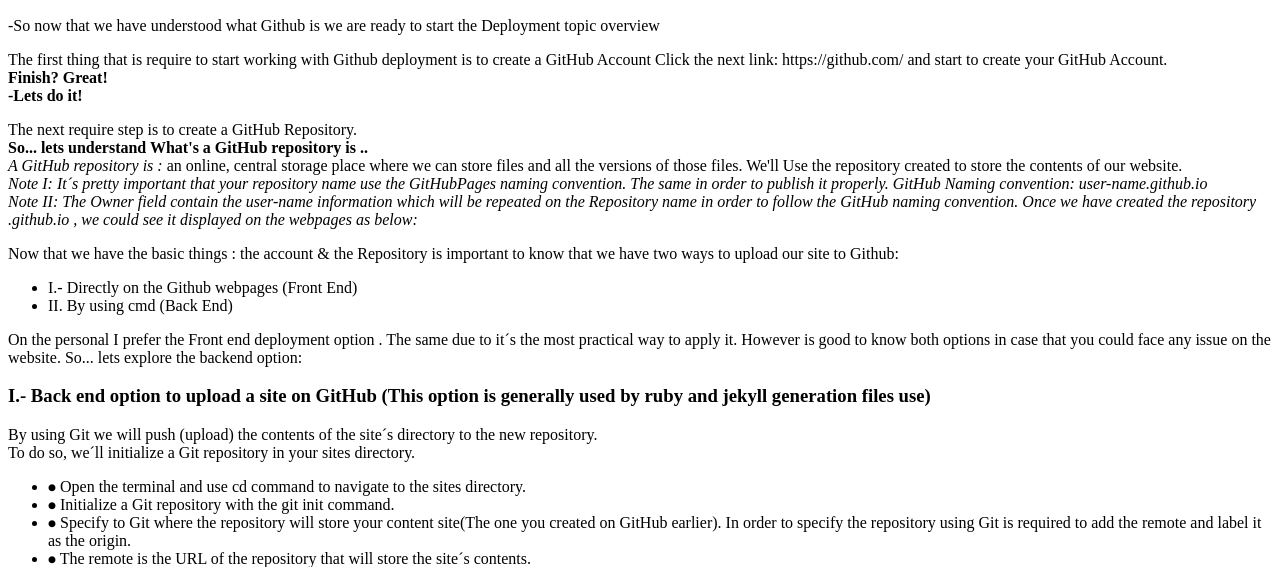
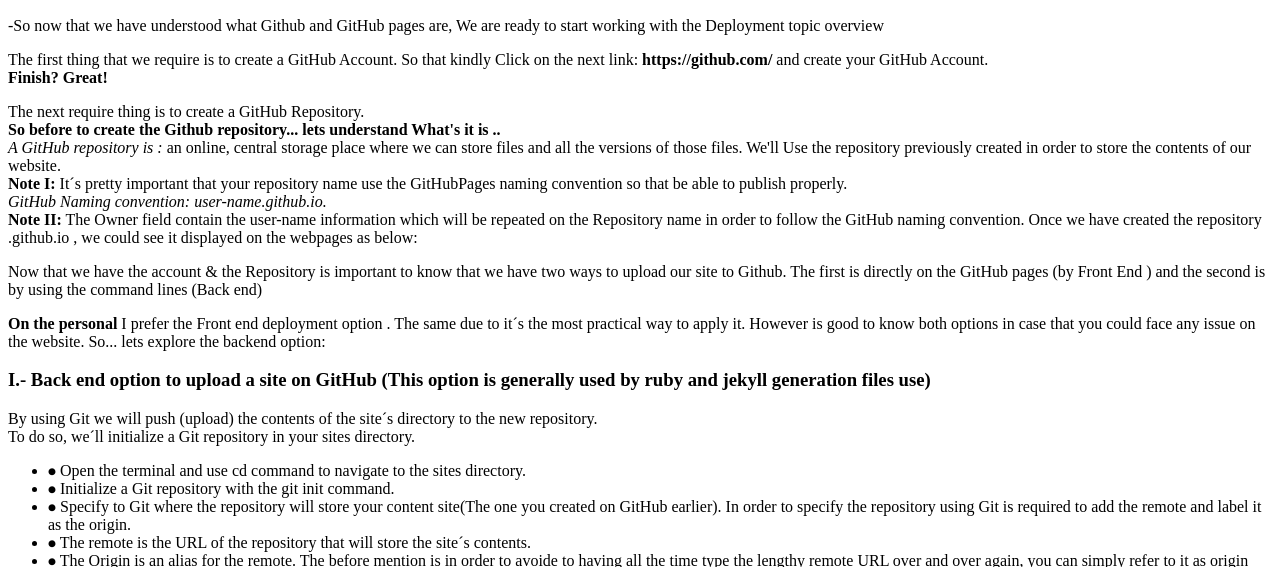
Before and after one commit to Alcored/Github_Introduction, a plain HTML site: page index.html in a window 1280 px wide. Shown: the part 624-1191 px from the top of the page. Drawn offline with Linux system fonts and the light colour scheme.

Commit message:
Update index.html

```diff
--- a/index.html
+++ b/index.html
@@ -33,47 +33,43 @@
 
    <br/>
 
-  <p>-So now that we have understood what Github is we are  ready to start the Deployment topic overview </p>
+  <p>-So now that we have understood what Github and GitHub pages are, We are ready to start working with the Deployment topic overview </p>
 
-  <p> The first thing that is require to start working with Github deployment is to create a GitHub Account Click
-  the next link: https://github.com/ and start to create your GitHub Account. <br/>
+  <p> The first thing that we require is to create a GitHub Account. So that kindly Click on
+  the next link: <b> https://github.com/ </b> and  create your GitHub Account. <br/>
 
   <b> Finish? Great! </b><br/>
-  <b>-Lets do it!</b> </p>
-
-  <p> The next require step is to create a GitHub Repository.<br/>
-
-  <b>So... lets understand What's  a GitHub repository is ..</b> <br/>
-
- <i> A GitHub repository is : </i> an online, central storage place where we can store files and all the versions of those files. We'll Use the repository   created to store the contents of our website.
-
-  <br/>
-  <i>Note I: It´s pretty important  that your repository name use the GitHubPages naming convention. The same in order to publish it properly.
-  GitHub Naming convention: user-name.github.io</i>
-   <br/>
- <i>Note II: The Owner field contain the user-name information  which will be repeated on the Repository name in order to follow the GitHub naming convention.
-  Once we have created the repository .github.io , we could  see it displayed on the webpages  as below:
-   </i> </p>
-
-<p>Now that we have the basic things : the account & the Repository is important to know that we have two ways to upload our
-    site to Github: </p>
 
 
+  <p> The next require thing  is to create a GitHub Repository.<br/>
 
-    <ul>
+  <b>So before to create the Github repository... lets understand What's it is ..</b> <br/>
 
-        <li>I.- Directly on the Github webpages (Front End) </li>
-        <li> II. By  using cmd (Back End)</li>
+ <i> A GitHub repository is : </i> an online, central storage place where we can store files and all the versions of those files.
+  We'll Use the repository  previously created in order to store the contents of our website. <br/>
 
-   </ul>
-        <p> On the personal I prefer the Front end  deployment option . The same due to it´s the most practical way to apply it. However is good to know both options in case that you could face any issue on the website.
+ <b>Note I: </b> It´s pretty important  that your repository name use the GitHubPages naming convention so that be able to publish properly.
+<br/>
+
+      <i>
+ GitHub Naming convention: user-name.github.io. </i>
+   <br/>
+ <b>Note II:</b> The Owner field contain the user-name information  which will be repeated on the Repository name in order to follow the GitHub naming convention.
+  Once we have created the repository .github.io , we could  see it displayed on the webpages  as below:
+   </p>
+
+<p>Now that we have  the account & the Repository is important to know that we have two ways to upload our
+    site to Github. The first is directly on the GitHub pages (by Front End ) and the second is by using the command lines (Back end) </p>
+
+
+  <p> <b> On the personal </b> I prefer the Front end  deployment option . The same due to it´s the most practical way to apply it. However is good to know both options in case that you could face any issue on the website.
   So... lets explore the backend option:</p>
 
 
   <h3> <b> I.- Back end option to upload  a site on GitHub (This option is generally used by ruby and jekyll generation files use)</b> </h3>
 
 
-    <p>By using Git we will push (upload) the contents of the site´s directory to the new repository. <br/>
+    <p> By using Git we will push (upload) the contents of the site´s directory to the new repository. <br/>
       To do so, we´ll initialize a Git repository in your sites directory. </p>
 
     <ul>
@@ -142,9 +138,12 @@
 
         <p>
   <b>Hope this Github Introduction could be helpfull for you to understand more about the deployment option by using it.<br/></b>
-  <b>Eventually more detailed information and Github webpages  courses will be published on this website as well as a how to manual for some tricks and or solutions for issues while deploying or configurating GitHub.</b><br/>
+  <b>Eventually more detailed information and Github webpages  courses will be published on this website as well as a how to manual for some tricks and or solutions for issues while deploying or configurating GitHub.</b>  <br/>
+  <br/>
   <b>My best wishes</b> <br/>
   <b><i>MarcelaMtzG.</i> </b>
            </p>
-      </body>
-      </html>
+
+  </body>
+
+          </html>
```
